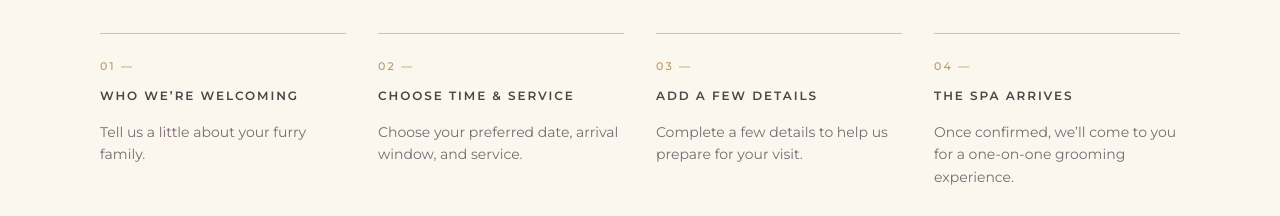
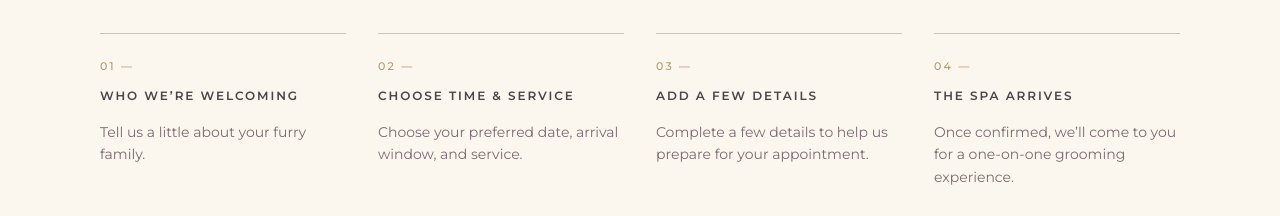
Before and after one commit to whee0593-sudo/K9-Atelier, a Next.js app: page / in a window 1280 px wide. Shown: the part 1120-1336 px from the top of the page. Built offline with nearby package versions, Linux system fonts and the light colour scheme; no server answers.

Commit message:
Change first-visit step 03 copy from visit to appointment.
Keep the Add a Few Details step, but say we prepare for the appointment.

Co-authored-by: whee0593-sudo <whee0593-sudo@users.noreply.github.com>

```diff
--- a/src/components/home/home-first-visit.ts
+++ b/src/components/home/home-first-visit.ts
@@ -12,7 +12,7 @@ export const homeFirstVisitSteps = [
   {
     number: "03",
     title: "Add a Few Details",
-    body: "Complete a few details to help us prepare for your visit.",
+    body: "Complete a few details to help us prepare for your appointment.",
   },
   {
     number: "04",
```
Also changed, not shown: 1 other file (tests, documents, lock files or other folders).
